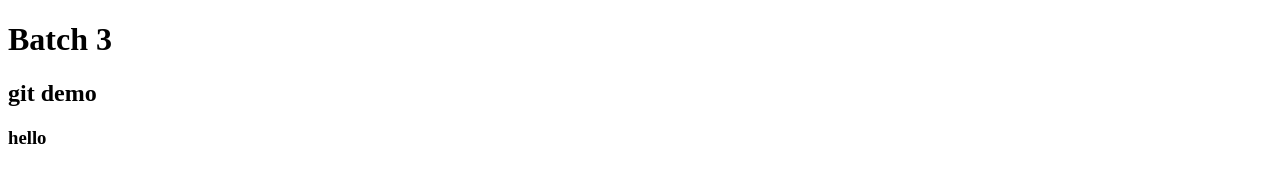
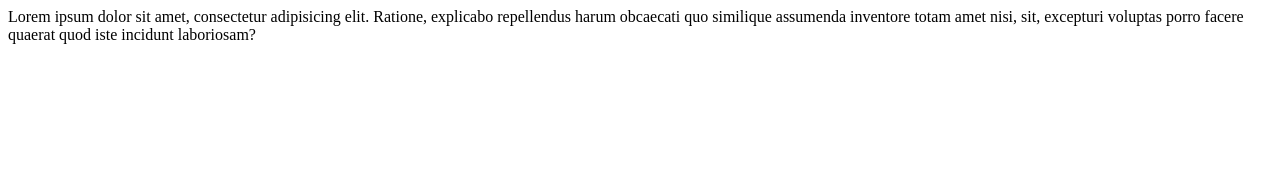
Before and after one commit to ShwetaG307/Batch3-Demo, a plain HTML site: page index.html in a window 1280 px wide. Drawn offline with Linux system fonts and the light colour scheme.

Commit message:
modified html file with deleteing unnecssary content

```diff
--- a/index.html
+++ b/index.html
@@ -6,8 +6,6 @@
     <title>Document</title>
 </head>
 <body>
-    <h1>Batch 3</h1>
-    <h2> git demo </h2>
-    <h3> hello</h3>
+    <div> Lorem ipsum dolor sit amet, consectetur adipisicing elit. Ratione, explicabo repellendus harum obcaecati quo similique assumenda inventore totam amet nisi, sit, excepturi voluptas porro facere quaerat quod iste incidunt laboriosam?</div>
 </body>
 </html>
```
